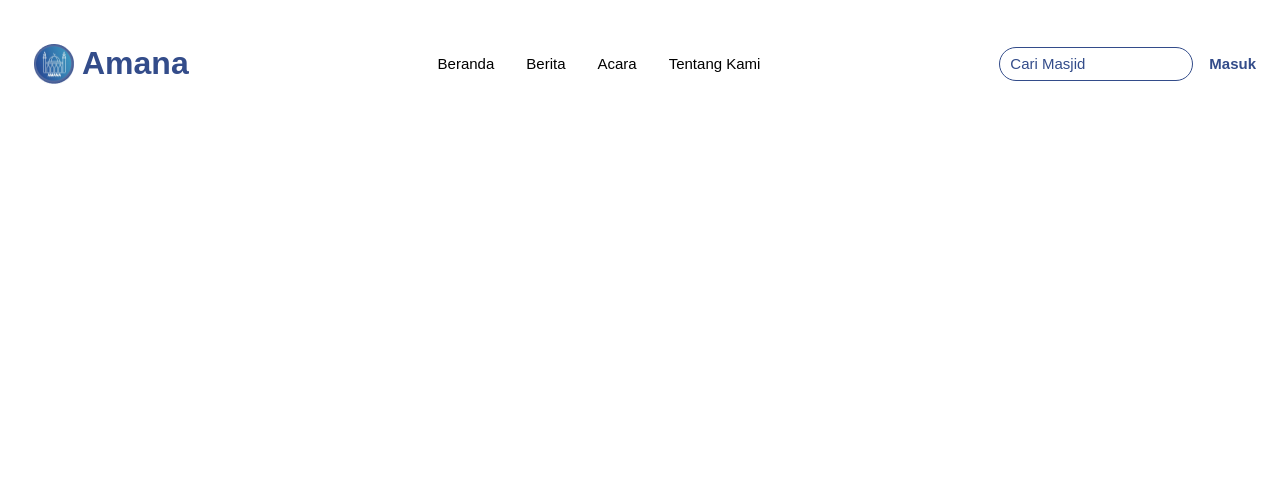
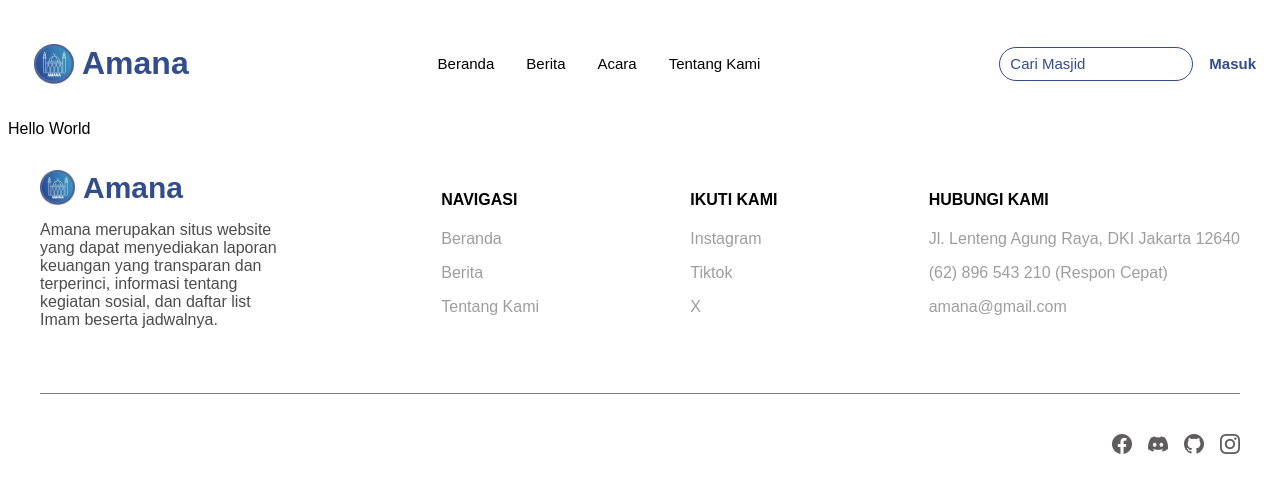
Before and after one commit to jundifatih/AmanaProject-FrontEnd, a React (Vite) app: page / in a window 1280 px wide. Shown: the top 492 px of the page. Built offline with nearby package versions, Linux system fonts and the light colour scheme.

Commit message:
feat(layout): refactor component structure and add routing support
- Reorganized component imports for better readability
- Introduced React Router's Outlet for future routing capabilities
- Restored and included Footer component in the Layout

```diff
--- a/src/layout/Layout.jsx
+++ b/src/layout/Layout.jsx
@@ -1,13 +1,15 @@
-// import Footer from "../component/footer/Footer"
-import Navbar from "../component/navbar/Navbar"
+import { Outlet } from "react-router-dom";
+import Footer from "../component/footer/Footer";
+import Navbar from "../component/navbar/Navbar";
 
 const Layout = () => {
   return (
     <>
-    <Navbar/>
-    {/* <Footer/> */}
+      <Navbar />
+      <Outlet />
+      <Footer />
     </>
-  )
-}
+  );
+};
 
-export default Layout
+export default Layout;
```
